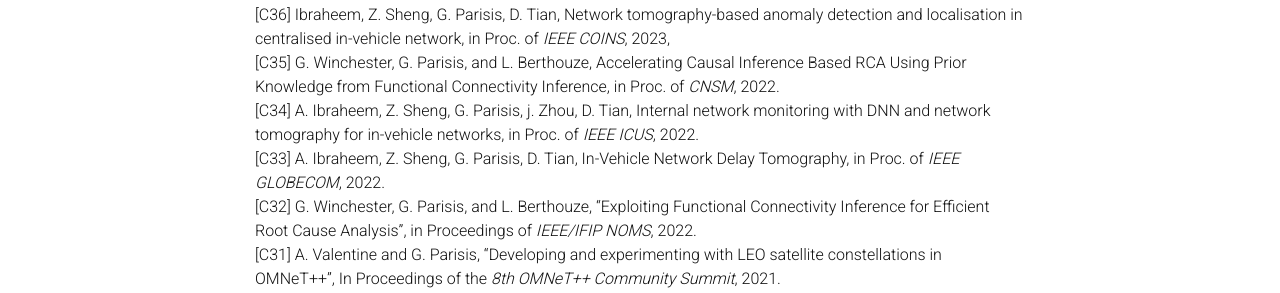
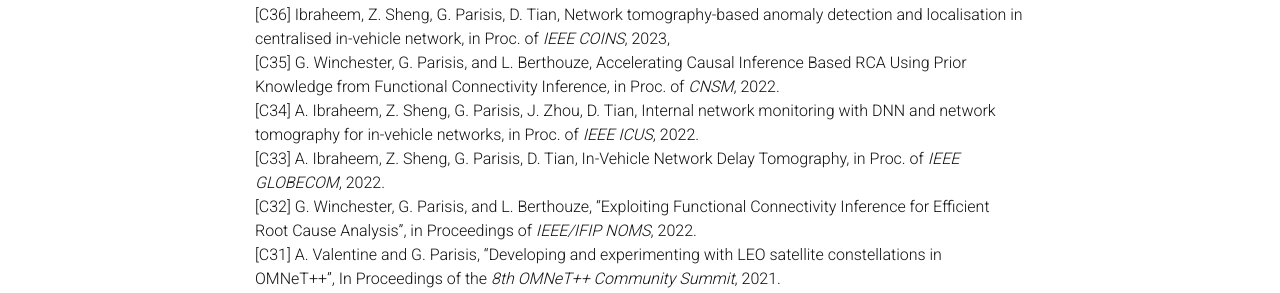
Before and after one commit to georgeparisis/georgeparisis.github.io, a Jekyll site: the page built from _pages/publications.md, in a window 1280 px wide and 900 px high, scrolled down 984 px. Shown: the part 159-452 px from the top of the window. Built offline with Jekyll 4.4.1, drawn with Linux system fonts in a browser that asks for light colours; nearby versions of some CDN libraries; a style sheet for code colours, icons or effects is not loaded.

```diff
--- a/_pages/publications.md
+++ b/_pages/publications.md
@@ -46,7 +46,7 @@ nav: true
 <br>
 [C35] G. Winchester, G. Parisis, and L. Berthouze, Accelerating Causal Inference Based RCA Using Prior Knowledge from Functional Connectivity Inference, in Proc. of *CNSM*, 2022.
 <br>
-[C34] A. Ibraheem, Z. Sheng, G. Parisis, j. Zhou, D. Tian, Internal network monitoring with DNN and network tomography for in-vehicle networks, in Proc. of *IEEE ICUS*, 2022.
+[C34] A. Ibraheem, Z. Sheng, G. Parisis, J. Zhou, D. Tian, Internal network monitoring with DNN and network tomography for in-vehicle networks, in Proc. of *IEEE ICUS*, 2022.
 <br>
 [C33] A. Ibraheem, Z. Sheng, G. Parisis, D. Tian, In-Vehicle Network Delay Tomography, in Proc. of *IEEE GLOBECOM*, 2022.
 <br>
```
